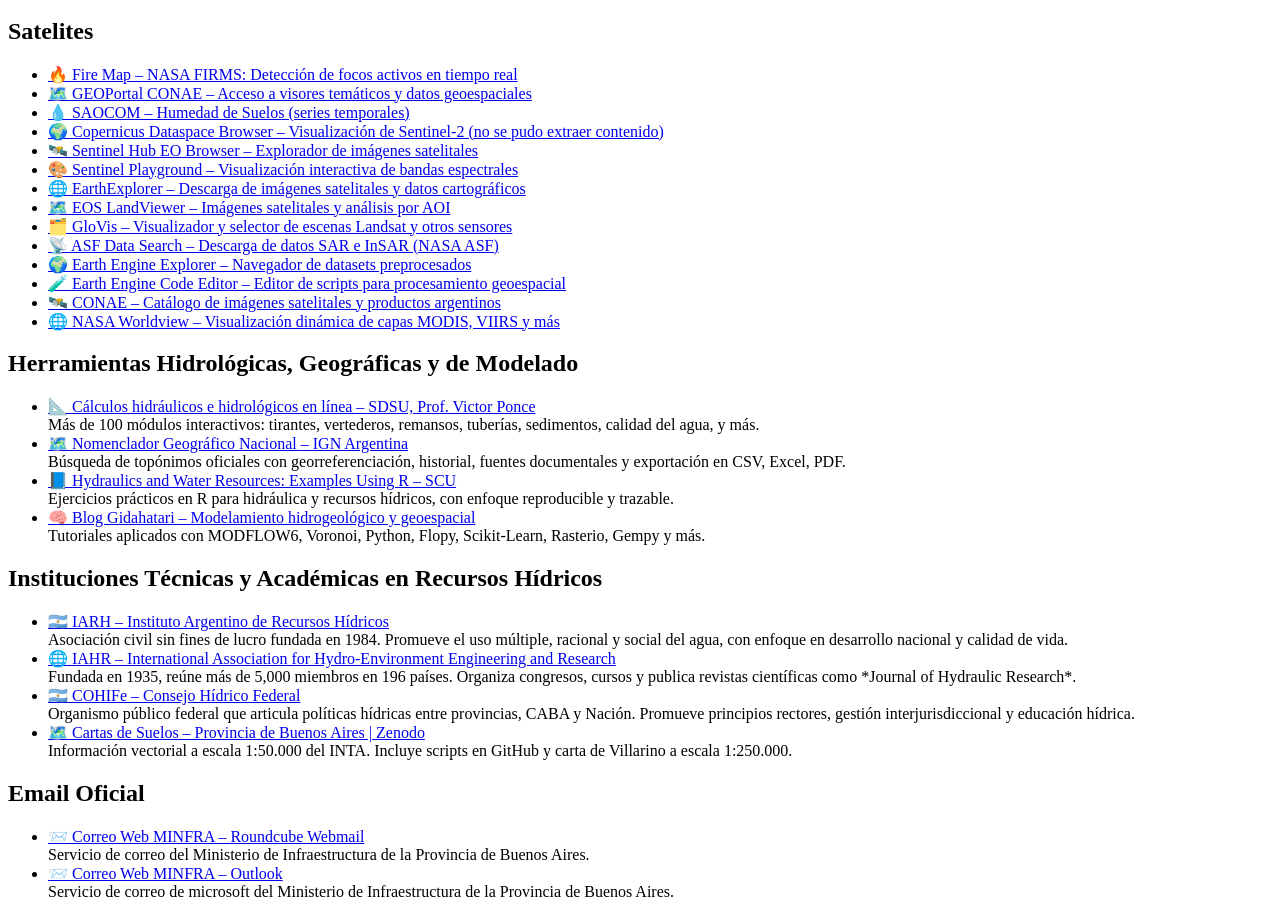
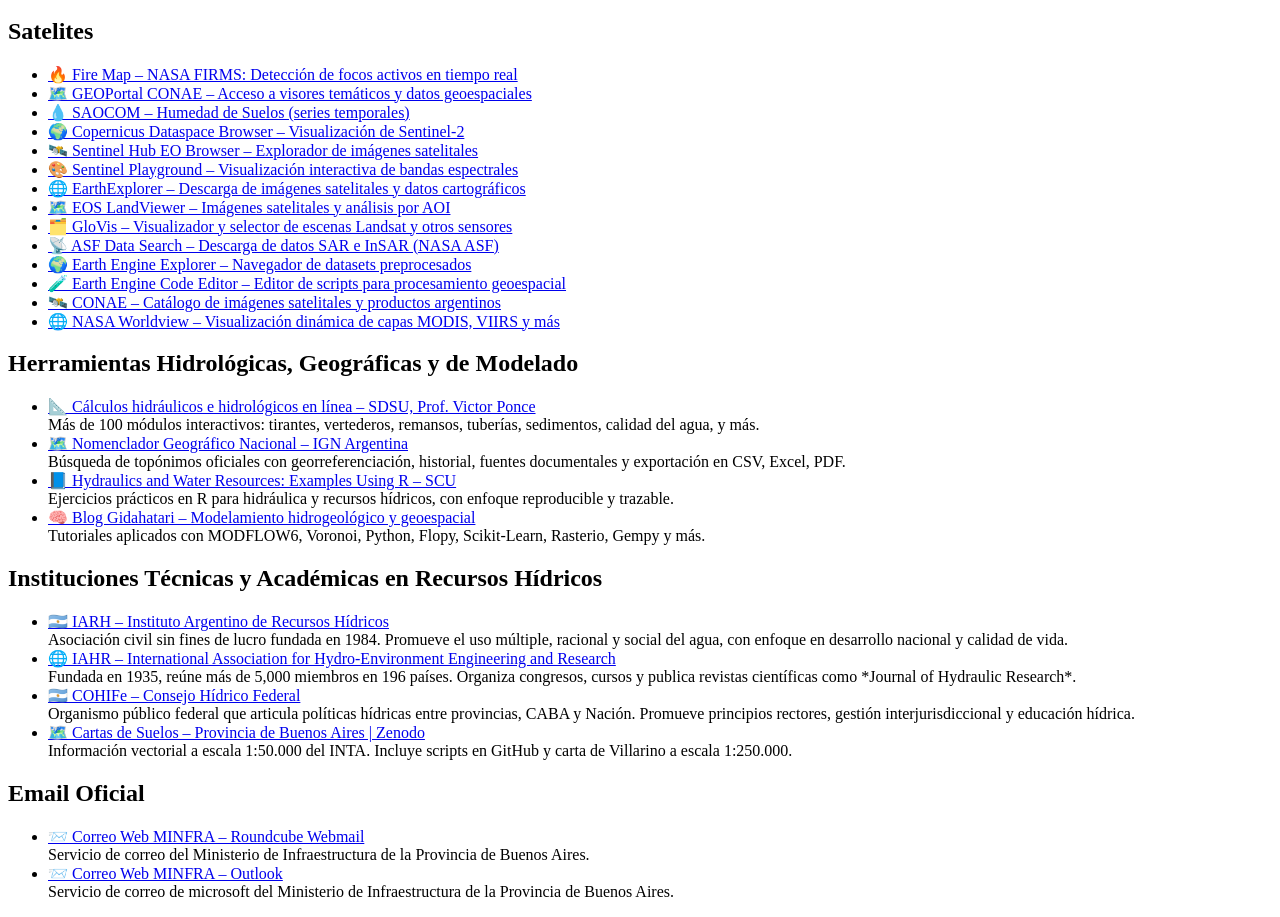
Before and after one commit to NehemiasG/Enlaces, a plain HTML site: page index.html in a window 1280 px wide. Shown: the part 865-1782 px from the top of the page. Drawn offline with Linux system fonts and the light colour scheme.

Commit message:
Update index.html

```diff
--- a/index.html
+++ b/index.html
@@ -48,7 +48,7 @@
   <li><a href="https://firms.modaps.eosdis.nasa.gov/map/#d:24hrs;@-55.3,-30.4,5z" target="_blank">🔥 Fire Map – NASA FIRMS: Detección de focos activos en tiempo real</a></li>
   <li><a href="https://geoportal.conae.gov.ar/mapstore/#/viewer/openlayers/geoportal" target="_blank">🗺️ GEOPortal CONAE – Acceso a visores temáticos y datos geoespaciales</a></li>
   <li><a href="https://catalogos5.conae.gov.ar/humedad_serie/" target="_blank">💧 SAOCOM – Humedad de Suelos (series temporales)</a></li>
-  <li><a href="https://dataspace.copernicus.eu/browser/?zoom=3&lat=26&lng=0&themeId=DEFAULT-THEME&visualizationUrl=https%3A%2F%2Fsh.dataspace.copernicus.eu%2Fogc%2Fwms%2Fa91f72b5-f393-4320-bc0f-990129bd9e63&datasetId=S2_L2A_CDAS&demSource3D=%22MAPZEN%22&cloudCoverage=30" target="_blank">🌍 Copernicus Dataspace Browser – Visualización de Sentinel-2 (no se pudo extraer contenido)</a></li>
+  <li><a href="https://dataspace.copernicus.eu/browser/?zoom=3&lat=26&lng=0&themeId=DEFAULT-THEME&visualizationUrl=https%3A%2F%2Fsh.dataspace.copernicus.eu%2Fogc%2Fwms%2Fa91f72b5-f393-4320-bc0f-990129bd9e63&datasetId=S2_L2A_CDAS&demSource3D=%22MAPZEN%22&cloudCoverage=30" target="_blank">🌍 Copernicus Dataspace Browser – Visualización de Sentinel-2</a></li>
   <li><a href="https://apps.sentinel-hub.com/eo-browser/?zoom=10&lat=-38.26191&lng=-59.03366&themeId=DEFAULT-THEME" target="_blank">🛰️ Sentinel Hub EO Browser – Explorador de imágenes satelitales</a></li>
   <li><a href="https://apps.sentinel-hub.com/sentinel-playground/?source=S2&lat=-38.19286295796692&lng=-58.98284912109375&zoom=10&preset=1-NATURAL-COLOR&layers=B01,B02,B03&maxcc=20&gain=1.0&gamma=1.0&time=2019-12-01%7C2020-06-09&atmFilter=&showDates=false" target="_blank">🎨 Sentinel Playground – Visualización interactiva de bandas espectrales</a></li>
   <li><a href="https://earthexplorer.usgs.gov/" target="_blank">🌐 EarthExplorer – Descarga de imágenes satelitales y datos cartográficos</a></li>
```
